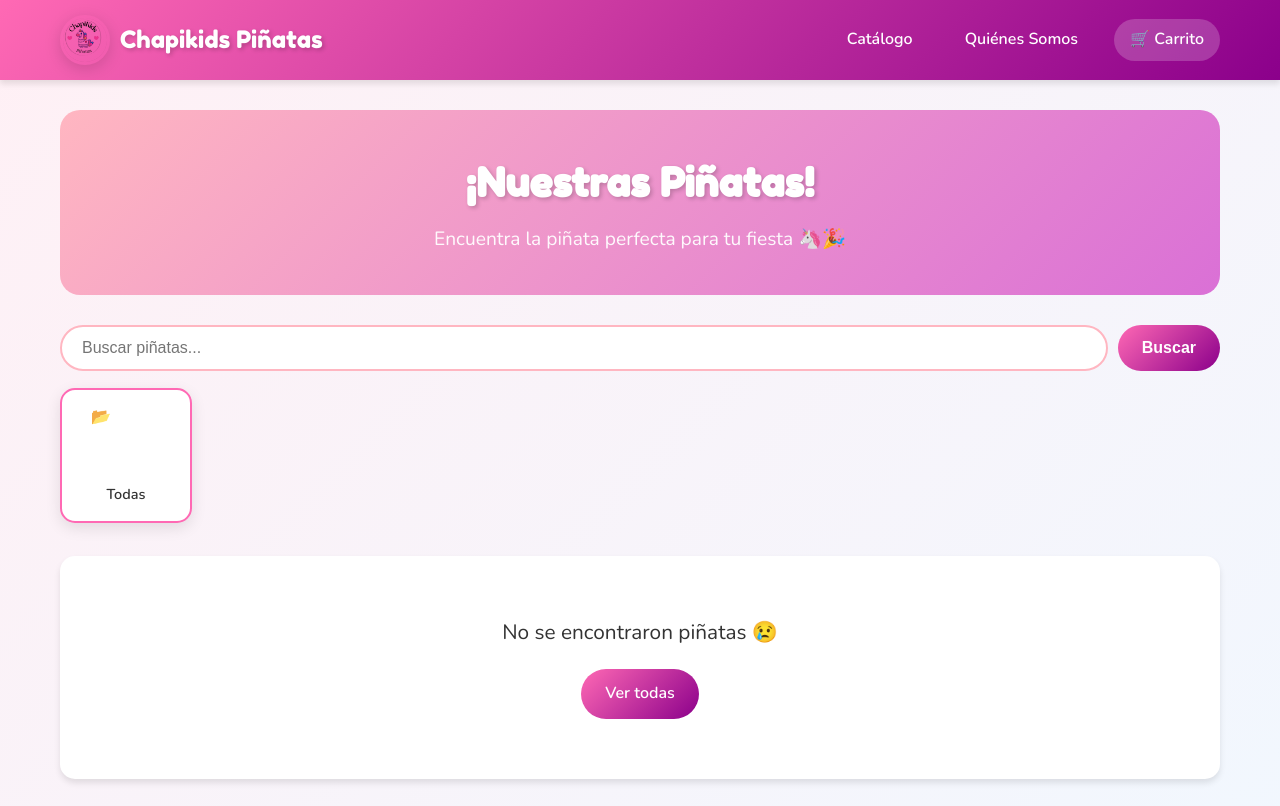
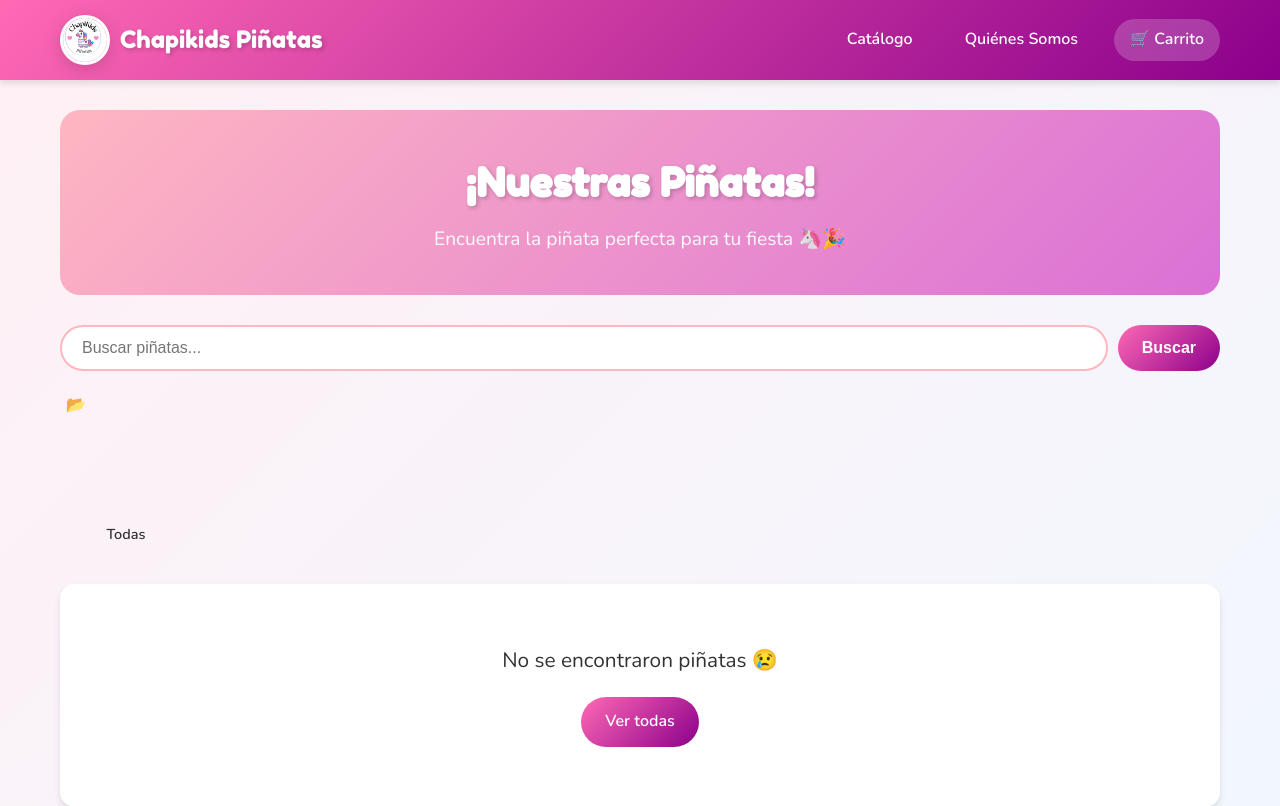
Before and after one commit to segura1297-tech/chapikids, a Django app: page / in a window 1280 px wide. Shown: the top 806 px of the page. Run offline with Django 5.2, Linux system fonts and the light colour scheme; data that the repository does not hold is empty.

Commit message:
Fix logo tint; categorias grandes sin tarjeta

```diff
--- a/static/css/style.css
+++ b/static/css/style.css
@@ -67,8 +67,6 @@ body {
     object-fit: contain;
     background: transparent;
     filter: drop-shadow(0 4px 8px rgba(0,0,0,0.15));
-    mix-blend-mode: multiply;
-    border-radius: 50%;
     border: 3px solid var(--blanco);
 }
 
@@ -177,11 +175,11 @@ body {
     display: flex;
     flex-direction: column;
     align-items: center;
-    gap: 8px;
-    background: var(--blanco);
-    border: 2px solid var(--rosa-claro);
-    border-radius: 15px;
-    padding: 15px 10px;
+    gap: 10px;
+    background: transparent;
+    border: none;
+    border-radius: 0;
+    padding: 5px;
     text-decoration: none;
     color: var(--gris-oscuro);
     transition: all 0.3s ease;
@@ -189,16 +187,15 @@ body {
 
 .category-card:hover,
 .category-card.active {
-    border-color: var(--rosa);
     transform: translateY(-3px);
-    box-shadow: 0 5px 15px rgba(0,0,0,0.1);
 }
 
 .category-card-icon {
-    width: 70px;
-    height: 70px;
+    width: 120px;
+    height: 120px;
     object-fit: contain;
     background: none;
+    border-radius: 50%;
 }
 
 .category-card-icon.placeholder {
```
